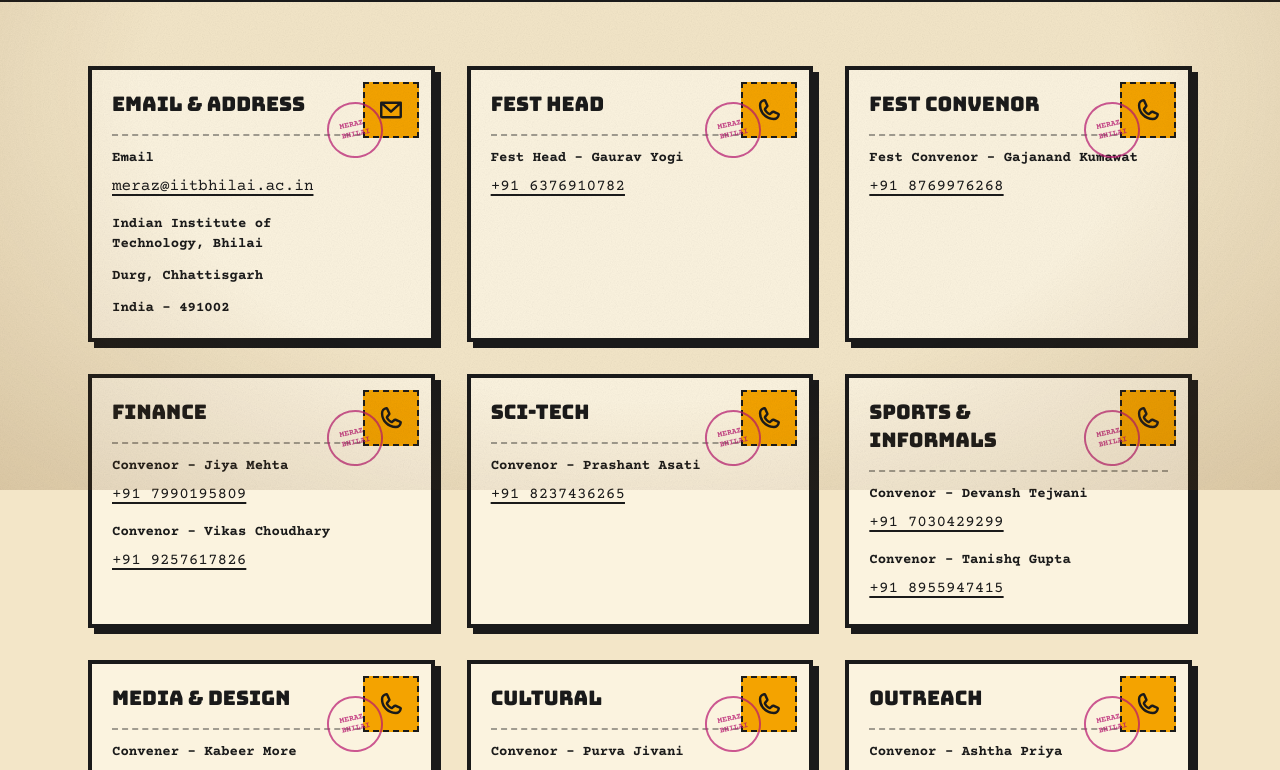
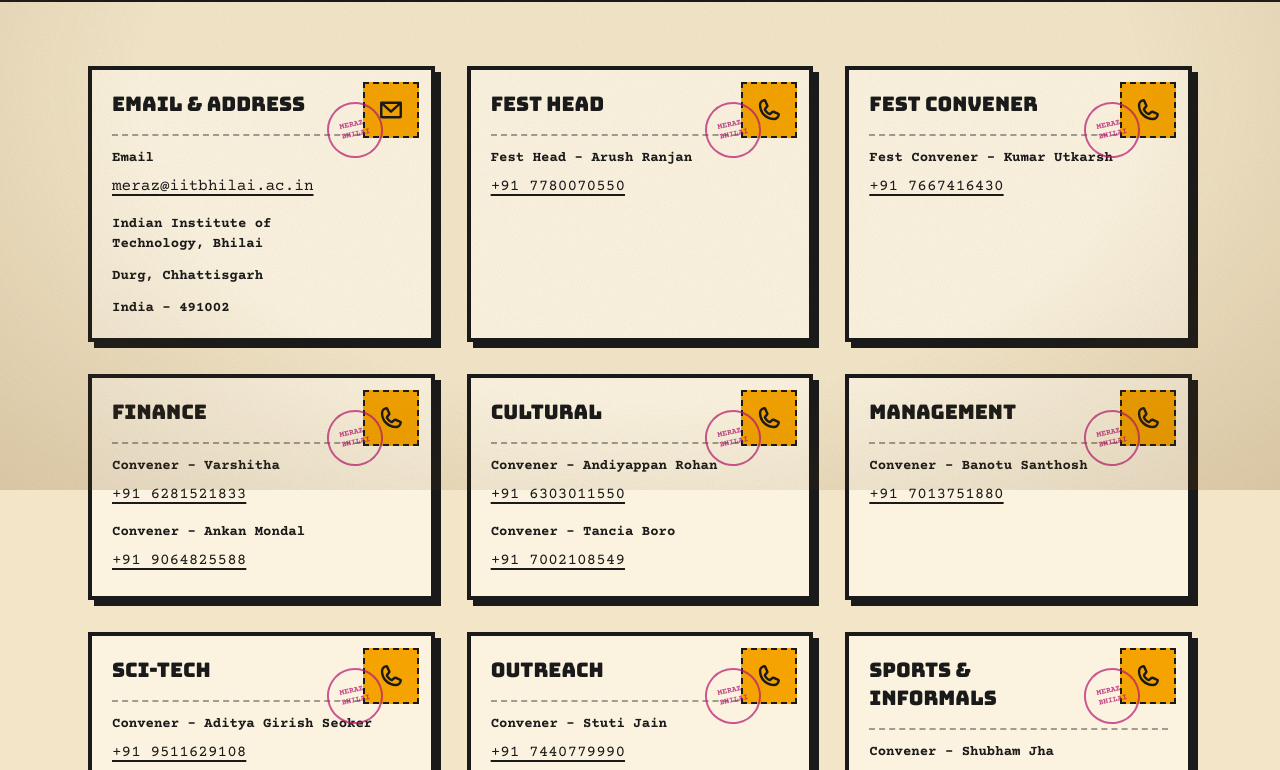
Before and after one commit to garvitshrma/Meraz, a Next.js app: page /contact in a window 1280 px wide. Shown: the part 310-1080 px from the top of the page. Built offline with nearby package versions, Linux system fonts and the light colour scheme; a web font is replaced by a local one.

Commit message:
updated contact page with meraz 7.0 conveners

```diff
--- a/app/contact/page.tsx
+++ b/app/contact/page.tsx
@@ -7,7 +7,7 @@
 
 const tilts = ["-rotate-1", "rotate-1", "-rotate-[.5deg]", "rotate-[.6deg]"];
 
-// Same nine contact cards as the reference, as old postcards. Phone numbers and email are tappable.
+// Address plus the Meraz 7.0 conveners, as old postcards. Phone numbers and email are tappable.
 export default function ContactPage() {
   return (
     <>
--- a/data/content.ts
+++ b/data/content.ts
@@ -82,14 +82,15 @@
     kind: "mail",
     details: [{ label: "Email", value: "meraz@iitbhilai.ac.in" }, { label: "Indian Institute of Technology, Bhilai" }, { label: "Durg, Chhattisgarh" }, { label: "India - 491002" }],
   },
-  { title: "Fest Head", kind: "phone", details: [{ label: "Fest Head - Gaurav Yogi", value: "+91 6376910782" }] },
-  { title: "Fest Convenor", kind: "phone", details: [{ label: "Fest Convenor - Gajanand Kumawat", value: "+91 8769976268" }] },
-  { title: "Finance", kind: "phone", details: [{ label: "Convenor - Jiya Mehta", value: "+91 7990195809" }, { label: "Convenor - Vikas Choudhary", value: "+91 9257617826" }] },
-  { title: "Sci-Tech", kind: "phone", details: [{ label: "Convenor - Prashant Asati", value: "+91 8237436265" }] },
-  { title: "Sports & Informals", kind: "phone", details: [{ label: "Convenor - Devansh Tejwani", value: "+91 7030429299" }, { label: "Convenor - Tanishq Gupta", value: "+91 8955947415" }] },
-  { title: "Media & Design", kind: "phone", details: [{ label: "Convener - Kabeer More", value: "+91 9156057574" }, { label: "Convener - Harshal Singh", value: "+91 9414258313" }] },
-  { title: "Cultural", kind: "phone", details: [{ label: "Convenor - Purva Jivani", value: "+91 9898040800" }, { label: "Convenor - Lakshay Gupta", value: "+91 9911118016" }] },
-  { title: "Outreach", kind: "phone", details: [{ label: "Convenor - Ashtha Priya", value: "+91 6204411316" }, { label: "Convenor - Aditya Yadav", value: "+91 7470380899" }] },
+  { title: "Fest Head", kind: "phone", details: [{ label: "Fest Head - Arush Ranjan", value: "+91 7780070550" }] },
+  { title: "Fest Convener", kind: "phone", details: [{ label: "Fest Convener - Kumar Utkarsh", value: "+91 7667416430" }] },
+  { title: "Finance", kind: "phone", details: [{ label: "Convener - Varshitha", value: "+91 6281521833" }, { label: "Convener - Ankan Mondal", value: "+91 9064825588" }] },
+  { title: "Cultural", kind: "phone", details: [{ label: "Convener - Andiyappan Rohan", value: "+91 6303011550" }, { label: "Convener - Tancia Boro", value: "+91 7002108549" }] },
+  { title: "Management", kind: "phone", details: [{ label: "Convener - Banotu Santhosh", value: "+91 7013751880" }] },
+  { title: "Sci-Tech", kind: "phone", details: [{ label: "Convener - Aditya Girish Seoker", value: "+91 9511629108" }, { label: "Convener - Kanad Bajpai", value: "+91 9302860795" }] },
+  { title: "Outreach", kind: "phone", details: [{ label: "Convener - Stuti Jain", value: "+91 7440779990" }, { label: "Convener - Lanka Devi Satwika", value: "+91 9177926758" }] },
+  { title: "Sports & Informals", kind: "phone", details: [{ label: "Convener - Shubham Jha", value: "+91 8797717222" }, { label: "Convener - Harsh Vardhan Singh", value: "+91 8400281102" }] },
+  { title: "Media & Design", kind: "phone", details: [{ label: "Convener - Manjot Singh", value: "+91 7003603365" }, { label: "Convener - Amit Patel", value: "+91 8602275578" }] },
 ];
 
 // Same placeholder timeline as the reference site's /timeline route. PLACEHOLDER dates.
```
